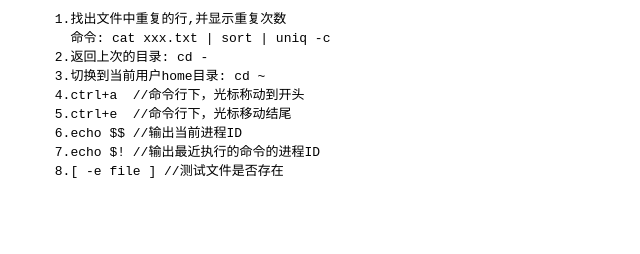
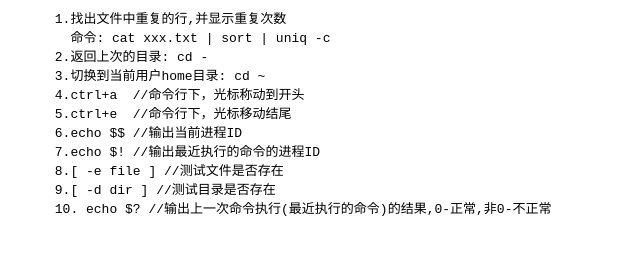
Before and after one commit to lazyp/lazyp.github.io, a plain HTML site: page linux_cmd.html in a window 1280 px wide. Shown: the whole page, without its empty margins (0-640 px from the left). Drawn offline with Linux system fonts and the light colour scheme.

Commit message:
Update linux_cmd.html

```diff
--- a/linux_cmd.html
+++ b/linux_cmd.html
@@ -13,6 +13,8 @@
       6.echo $$ //输出当前进程ID
       7.echo $! //输出最近执行的命令的进程ID
       8.[ -e file ] //测试文件是否存在
+      9.[ -d dir ] //测试目录是否存在
+      10. echo $? //输出上一次命令执行(最近执行的命令)的结果,0-正常,非0-不正常
     </pre>
   </body>
 </html>
```
